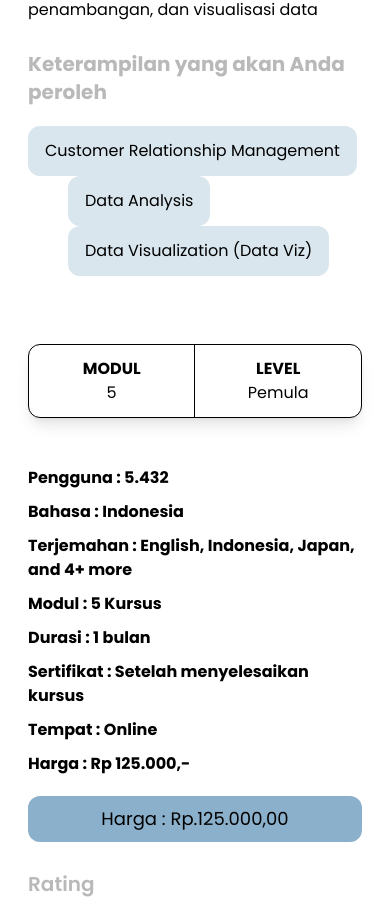
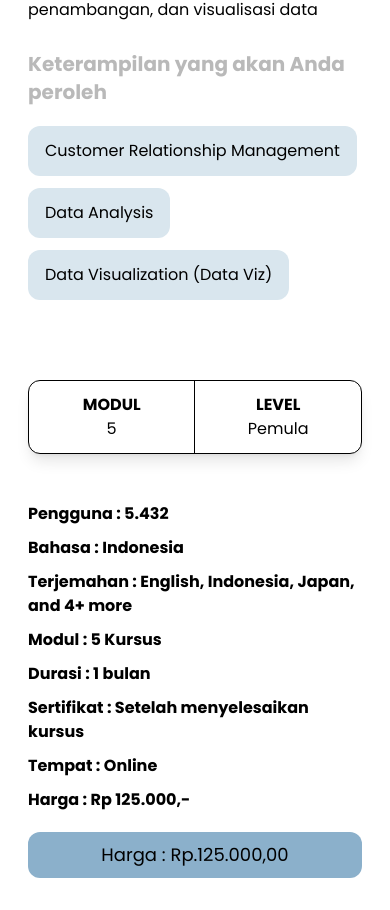
Before and after one commit to Fakhri17/BizNext, a Vue app: page /layanan/1 in a window 390 px wide. Shown: the part 7176-8086 px from the top of the page. Built offline with nearby package versions, Linux system fonts and the light colour scheme.

Commit message:
fix: semoga ini bisa tidur

```diff
--- a/src/views/ServiceDetailView.vue
+++ b/src/views/ServiceDetailView.vue
@@ -267,23 +267,23 @@ const kelasSerupa = ref([
               </div>
               <div class="mb-7">
                 <h3 class="text-[#b9b9b9] font-bold text-xl mb-5">Keterampilan yang akan Anda peroleh</h3>
-                <div class="block lg:flex flex-wrap space-x-10 items-start">
-                  <button type="button"
-                    class="py-3 px-4 inline-flex justify-center items-center gap-x-2 text-base font-normal rounded-xl border border-transparent bg-biznext-tertiary text-black">
+                <div class="block lg:flex flex-wrap gap-5 items-start">
+                  <div
+                    class="py-3 px-4 mb-3 inline-flex justify-center items-center gap-x-2 text-base font-normal rounded-xl border border-transparent bg-biznext-tertiary text-black">
 
                     Customer Relationship Management
 
-                  </button>
-                  <button type="button"
-                    class="py-3 px-4 inline-flex justify-center items-center gap-x-2 text-base font-normal rounded-xl border border-transparent bg-biznext-tertiary text-black">
+                  </div>
+                  <div
+                    class="py-3 px-4 mb-3 inline-flex justify-center items-center gap-x-2 text-base font-normal rounded-xl border border-transparent bg-biznext-tertiary text-black">
                     Data Analysis
-                  </button>
-                  <button type="button"
-                    class="py-3 px-4 inline-flex justify-center items-center gap-x-2 text-base font-normal rounded-xl border border-transparent bg-biznext-tertiary text-black">
+                  </div>
+                  <div
+                    class="py-3 px-4 mb-3 inline-flex justify-center items-center gap-x-2 text-base font-normal rounded-xl border border-transparent bg-biznext-tertiary text-black">
 
                     Data Visualization (Data Viz)
 
-                  </button>
+                  </div>
                 </div>
 
               </div>
```
